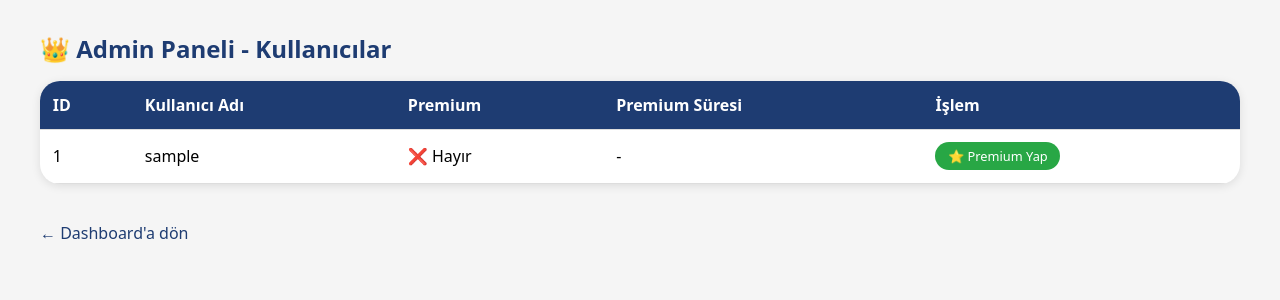
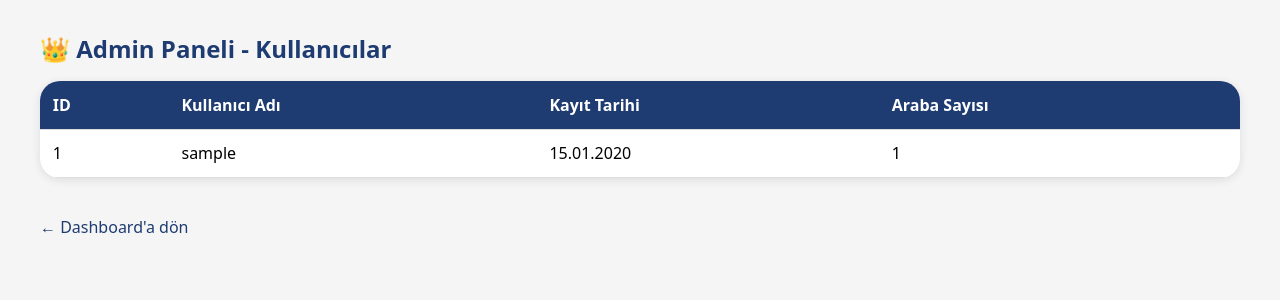
Before and after one commit to EmirCMD87/diecast-app, a Flask app: template templates/admin.html in a window 1280 px wide. Shown: the top 300 px of the page. Run offline with Flask 3, Linux system fonts and the light colour scheme; the template is opened without the code that fills it: values that come from a table or form of the project are taken from there, others are empty; tables that the repository leaves empty hold one stand-in row (values such as "Sample post").

Commit message:
Update admin.html

```diff
--- a/templates/admin.html
+++ b/templates/admin.html
@@ -11,8 +11,6 @@
         table { width: 100%; background: white; border-radius: 20px; border-collapse: collapse; overflow: hidden; box-shadow: 0 2px 10px rgba(0,0,0,0.1); }
         th, td { padding: 0.8rem; border-bottom: 1px solid #ddd; text-align: left; }
         th { background: #1e3c72; color: white; }
-        .premium-btn { background: #28a745; color: white; padding: 0.3rem 0.8rem; border-radius: 20px; text-decoration: none; font-size: 0.8rem; display: inline-block; }
-        .remove-btn { background: #dc3545; color: white; padding: 0.3rem 0.8rem; border-radius: 20px; text-decoration: none; font-size: 0.8rem; display: inline-block; }
         .back-link { display: inline-block; margin-top: 1rem; color: #1e3c72; text-decoration: none; }
     </style>
 </head>
@@ -21,22 +19,15 @@
         <h2>👑 Admin Paneli - Kullanıcılar</h2>
         <table>
             <thead>
-                <tr><th>ID</th><th>Kullanıcı Adı</th><th>Premium</th><th>Premium Süresi</th><th>İşlem</th></tr>
+                <tr><th>ID</th><th>Kullanıcı Adı</th><th>Kayıt Tarihi</th><th>Araba Sayısı</th></tr>
             </thead>
             <tbody>
                 {% for user in kullanicilar %}
                 <tr>
                     <td>{{ user.id }}</td>
                     <td>{{ user.username }}</td>
-                    <td>{{ "✅ Evet" if user.is_premium else "❌ Hayır" }}</td>
-                    <td>{{ user.premium_until.strftime('%d.%m.%Y') if user.premium_until else "-" }}</td>
-                    <td>
-                        {% if not user.is_premium %}
-                            <a href="{{ url_for('make_premium', user_id=user.id) }}" class="premium-btn">⭐ Premium Yap</a>
-                        {% else %}
-                            <a href="{{ url_for('remove_premium', user_id=user.id) }}" class="remove-btn">❌ Premiumu Kaldır</a>
-                        {% endif %}
-                    </td>
+                    <td>{{ user.arabalar[0].tarih.strftime('%d.%m.%Y') if user.arabalar else "-" }}</td>
+                    <td>{{ user.arabalar|length }}</td>
                 </tr>
                 {% endfor %}
             </tbody>
```
